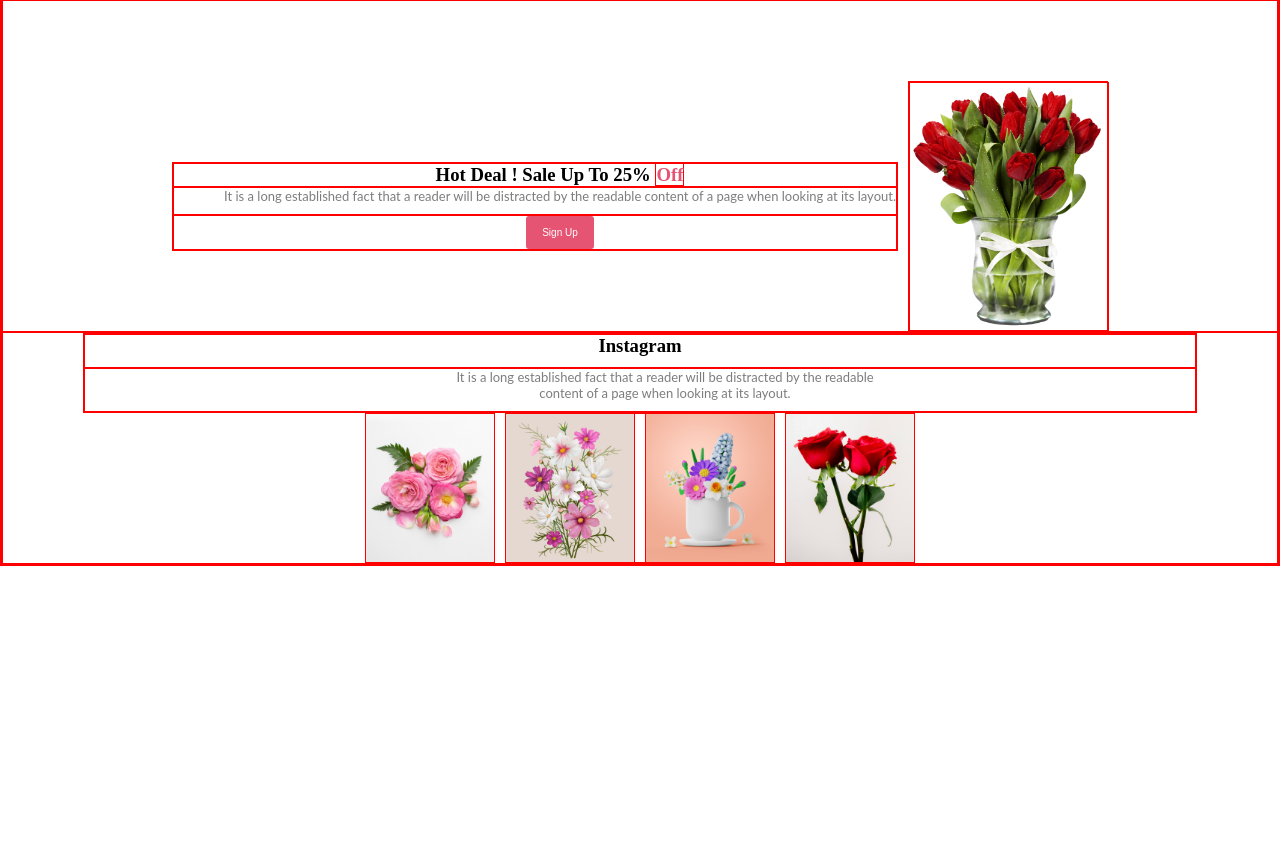
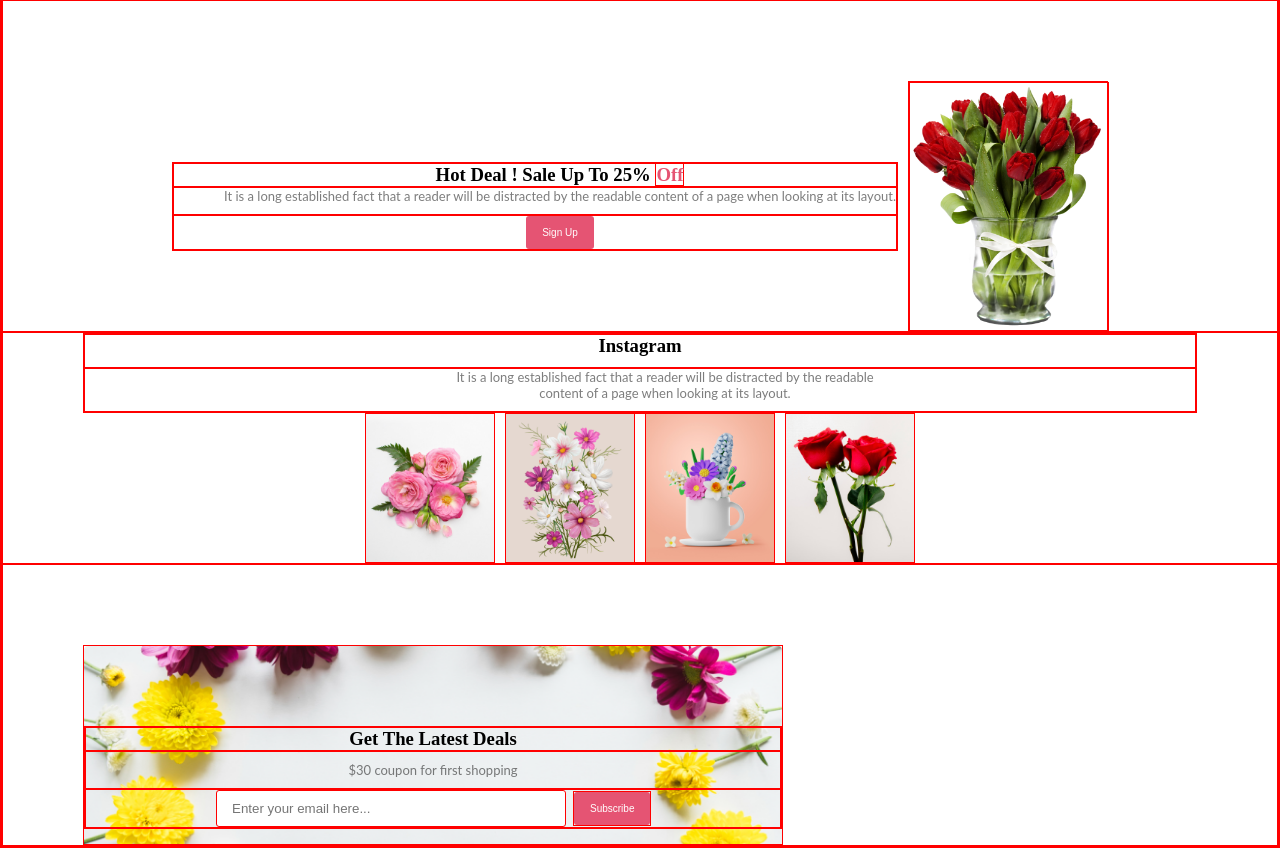
Before and after one commit to oyshe1/flower-shop-assignment, a plain HTML site: page index.html in a window 1280 px wide. Shown: the part 1296-2144 px from the top of the page. Before the commit the page ends 1862 px from the top, so only its background shows below. Drawn offline with Linux system fonts and the light colour scheme.

Commit message:
latest deal section completed

```diff
--- a/index.html
+++ b/index.html
@@ -70,6 +70,23 @@
         </div>
 
     </div>
+    <!-- latest deal container -->
+    <div class="latest-deal-container">
+        <div class="deal-img-bg">
+            <div class="latest-deal-text" >
+                <h3>Get The Latest Deals
+                </h3>
+                <p class="latest-description">$30 coupon for first shopping</p>
+                <div class="input-container">
+                    <input class="sub-input" type="text"
+                placeholder="Enter your email here..." name="" id="">
+                <div class="sub-btn">
+                    <button class="btn">Subscribe</button>
+                </div>
+                </div>
+            </div>
+        </div>
+    </div>
 
 
 </body>
--- a/styles/style.css
+++ b/styles/style.css
@@ -164,3 +164,51 @@ gap: 5px;
     height: 150px;
 
 }
+.latest-deal-container{
+    padding-top: 80px;
+    padding-left: 80px;
+    padding-right: 60px;
+    margin: auto;
+}
+.deal-img-bg{
+    background-image: url("../Flower Asset/Rectangle9.png");
+    width: 700px;
+    height: 200px;
+    background-size: cover;
+
+}
+.latest-deal-text{
+    text-align: center;
+    margin-top: 80px;
+}
+.input-container{
+    display: flex;
+    justify-items: center;
+    align-items: center;
+    margin: auto;
+    padding-left: 130px;
+    gap: 7px;
+}
+.sub-btn{
+
+}
+.sub-input{
+    padding: 10px 15px;
+    width: 350px;
+    border-radius: 3px;
+
+}
+.latest-description{
+
+    color: rgba(39, 39, 39, 0.60);
+    font-family: Lato;
+    font-size: 13px;
+    font-style: normal;
+    font-weight: 400;
+    line-height: 16px;
+
+
+    padding-bottom: 10px;
+    padding-top: 10px;
+
+}
```
Also changed, not shown: Flower Asset/Rectangle9.png (renamed from Flower Asset/Rectangle 9.png).
